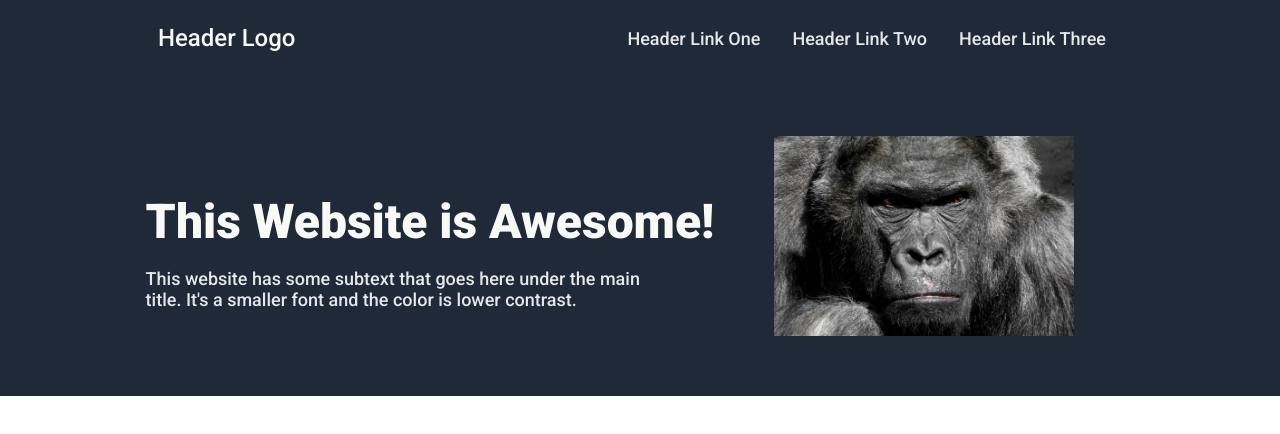
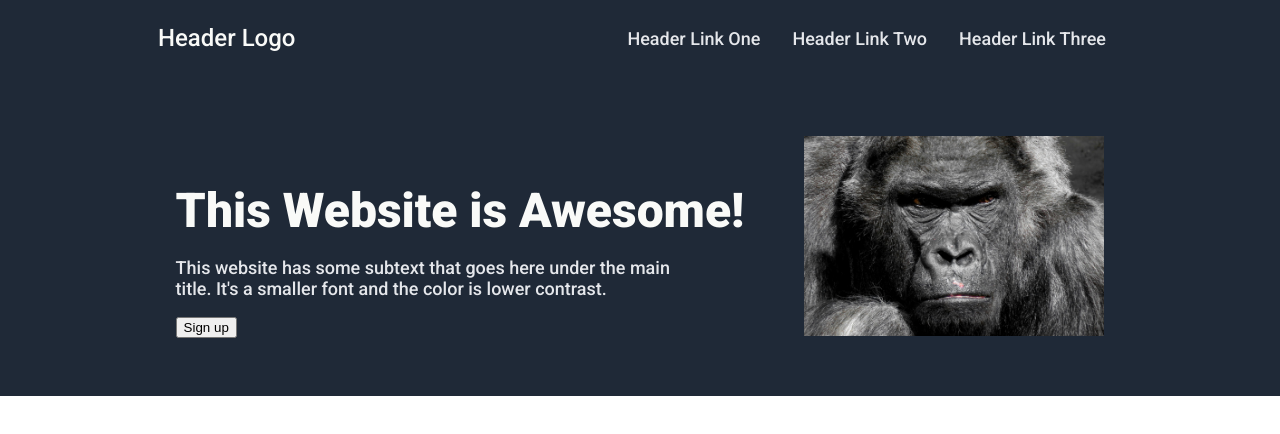
Before and after one commit to johansg93/Project-Landing-Page, a plain HTML site: page index.html in a window 1280 px wide. Drawn offline with Linux system fonts and the light colour scheme; a script that the page names is missing.

Commit message:
changed margin and padding for text div in c1 to the c1 div instead of the text

```diff
--- a/index.html
+++ b/index.html
@@ -26,10 +26,10 @@
               </ul>
             </div>
             <div class="content-one">
-              <div>
+              <div class="textnbuttonc1">
                 <p class="main-title">This Website is Awesome!</p>
                 <p class="mt-subtext">This website has some subtext that goes here under the main title. It's a smaller font and the color is lower contrast.</p>
-
+                <button type="button"> Sign up</button>
               </div>
               <img class="gorillapic" src="pexels-gorilla.jpg" alt="Angry looking Gorilla">
             </div>
--- a/style.css
+++ b/style.css
@@ -44,12 +44,19 @@ body {
 .main-content {
     display: flex;
     flex-direction: column;
+
 }
 .content-one {
     display: flex;
     background-color: #1F2937;
     align-items: center;
     justify-content: center;
+
+}
+.textnbuttonc1 {
+    margin-left: 30px;
+    padding-left: 30px;
+
 }
 .main-title {
     font-weight: 900;
@@ -58,11 +65,13 @@ body {
     margin-bottom: 0px;
     padding-bottom: 0px;
 
+
 }
 .mt-subtext {
     font-size: 18px;
     color: #E5E7EB;
     max-width: 500px;
+
 
 
 }
```
